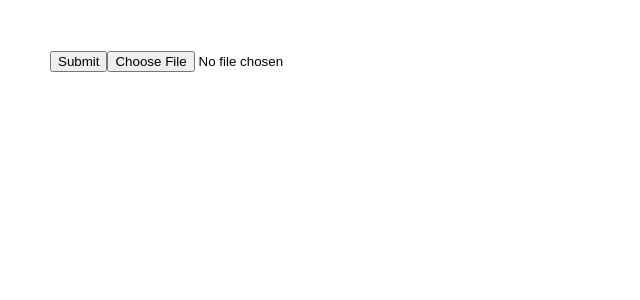
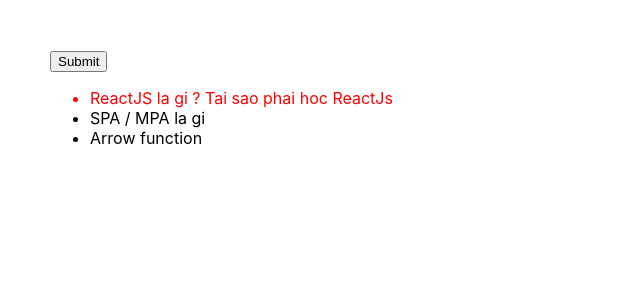
Before and after one commit to DaiCatPhan/Hooks, a React (Create React App) app: page / in a window 1280 px wide. Both pictures are taken after a click on the button "Submit". Shown: the top 300 px of the page, without its empty margins (0-640 px from the left). Built offline with nearby package versions, Linux system fonts and the light colour scheme.

Commit message:
61. useEffect with fake Chat App

```diff
--- a/src/Content.jsx
+++ b/src/Content.jsx
@@ -1,36 +1,62 @@
 import {  useEffect, useState } from "react";
+
+const lessons = [
+    {
+        id: 1,
+        name: 'ReactJS la gi ? Tai sao phai hoc ReactJs'
+    },
+    {
+        id: 2,
+        name: 'SPA / MPA la gi'
+    },
+    {
+        id: 3,
+        name: 'Arrow function'
+    }
+]
 
 
 function Content() {
-    const [avatar , setAvatar] = useState()
+    const [lessonId , setLessonId] = useState(1)
 
     useEffect(() => {
 
-        // Clean up
+        const handleComment = (e) => {
+            console.log(e.detail);
+        }
+
+        window.addEventListener(`lesson-${lessonId}` , handleComment)
+
         return () => {
-            avatar && URL.revokeObjectURL(avatar.preview)
+            window.removeEventListener(`lesson-${lessonId}` , handleComment)
         }
-    },[avatar])
+    },[lessonId])
 
-    const handlePriviewAvatar = (e) => {
-        const file = e.target.files[0];
-        file.preview = URL.createObjectURL(file);
-        setAvatar(file)
+    const handleClick = (id) => {
+        setLessonId(id)
     }
 
+    return (
 
-    return (
+
         <>
-            <input type="file"
-                onChange={handlePriviewAvatar}
-
-            />
-
-            {
-                avatar && (
-                    <img src={avatar.preview} alt="Dai Cat"  width="50%"/>
-                )
-            }
+            <ul>
+                {
+                    lessons.map(lesson => (
+                        <li
+                            key={lesson.id}
+                            style={
+                                lessonId === lesson.id ? {
+                                    color: 'red'
+                                } : {}
+                            }
+                            onClick={() => handleClick(lesson.id)}
+                        >
+                            {lesson.name}
+                        </li>
+                    ))
+                }
+            </ul>
         </>
      );
 }
--- a/src/index.js
+++ b/src/index.js
@@ -3,6 +3,21 @@
 import './index.css';
 import App from './App';
 import reportWebVitals from './reportWebVitals';
+
+// Fake comments
+function emitComment(id){
+  setInterval(() => {
+    window.dispatchEvent(
+      new CustomEvent(`lesson-${id}` , {
+        detail: `noi dung comment lesson ${id}`
+      })
+    )
+  } , 2000)
+}
+
+emitComment(1)
+emitComment(2)
+emitComment(3)
 
 const root = ReactDOM.createRoot(document.getElementById('root'));
 root.render(
```
